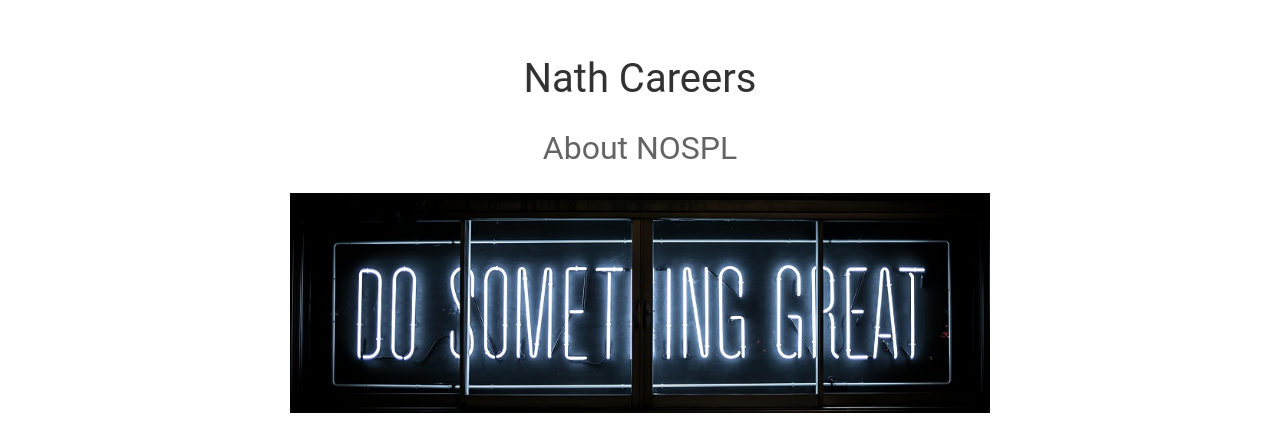
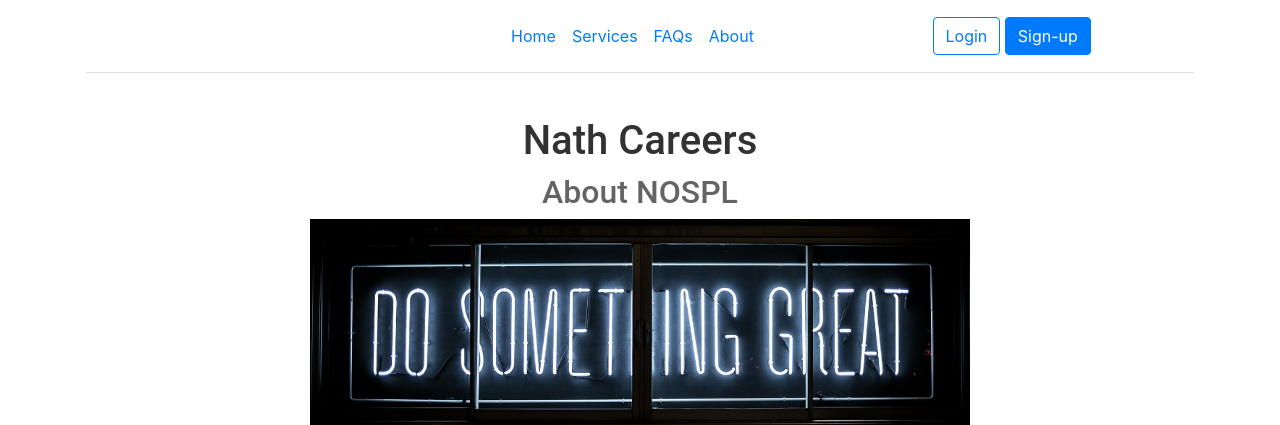
Before and after one commit to amacharla25/nath-careers-portal, a Flask app: page / in a window 1280 px wide. Shown: the top 425 px of the page. Run offline with Flask 3, Linux system fonts and the light colour scheme; some libraries are stand-ins or nearby versions.

Commit message:
nav bar added

```diff
--- a/templates/home.html
+++ b/templates/home.html
@@ -41,10 +41,15 @@
             max-height: 100%; /* Ensure the image doesn't exceed its container's height */
             }
         </style>
+        <link rel="stylesheet" href="https://stackpath.bootstrapcdn.com/bootstrap/4.5.2/css/bootstrap.min.css">
+        <script src="https://code.jquery.com/jquery-3.5.1.slim.min.js"></script>
+        <script src="https://cdn.jsdelivr.net/npm/@popperjs/core@2.5.4/dist/umd/popper.min.js"></script>
+        <script src="https://stackpath.bootstrapcdn.com/bootstrap/4.5.2/js/bootstrap.min.js"></script>
 
     </head>
 
     <body>
+        {% include "nav.html" %}
         <div id="container">
             <h1>Nath Careers</h1>
             <h2>About {{company_name}}</h2>
--- a/templates/job_item.html
+++ b/templates/job_item.html
@@ -8,4 +8,5 @@
     <div><b>Salary:</b>{{job['salary_amount']}}</div>
 {% endif %}
 <button>Apply</button>
-<h6>-----------------------------------------------------------------------------------------------------------------------------------------------------------------------------------</h6>
+
+<h6>------------------------------------------------------------------</h6>
--- /dev/null
+++ b/templates/nav.html
@@ -0,0 +1,19 @@
+<div class="container" >
+    <header class="d-flex flex-wrap align-items-center justify-content-center justify-content-md-between py-3 mb-4 border-bottom">
+      <a href="/" class="d-flex align-items-center col-md-3 mb-2 mb-md-0 text-dark text-decoration-none">
+        <svg class="bi me-2" width="40" height="32" role="img" aria-label="Bootstrap"><use xlink:href="#bootstrap"></use></svg>
+      </a>
+
+      <ul class="nav col-12 col-md-auto mb-2 justify-content-center mb-md-0">
+        <li><a href="#" class="nav-link px-2 link-secondary">Home</a></li>
+        <li><a href="#" class="nav-link px-2 link-dark">Services</a></li>
+        <li><a href="#" class="nav-link px-2 link-dark">FAQs</a></li>
+        <li><a href="#" class="nav-link px-2 link-dark">About</a></li>
+      </ul>
+
+      <div class="col-md-3 text-end">
+        <button type="button" class="btn btn-outline-primary me-2">Login</button>
+        <button type="button" class="btn btn-primary">Sign-up</button>
+      </div>
+    </header>
+  </div>
```
